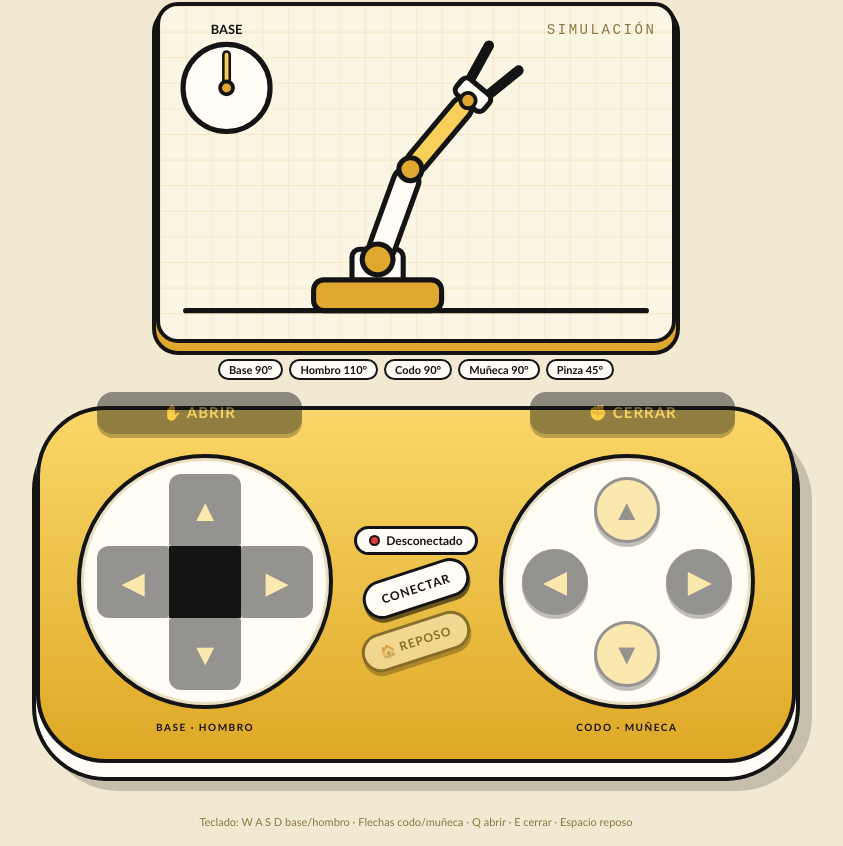
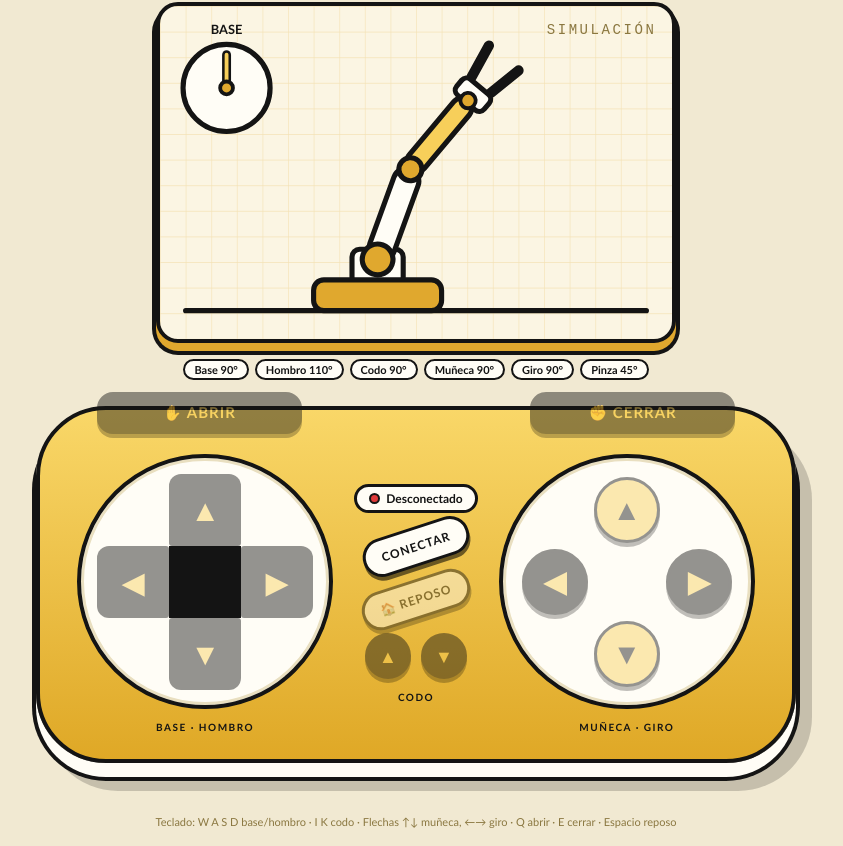
Before and after one commit to JonaArgueta/control-brazo, a plain HTML site: page index/index.html in a window 1280 px wide. Shown: the part 62-908 px from the top of the page, without its empty margins (224-1067 px from the left). Drawn offline with Linux system fonts and the light colour scheme.

Commit message:
Update index.html

```diff
--- a/index/index.html
+++ b/index/index.html
@@ -86,8 +86,13 @@
           transform:rotate(-18deg); font-family:inherit; cursor:pointer; box-shadow:0 4px 0 rgba(0,0,0,.55); }
   .pill:active, .pill.activo { transform:rotate(-18deg) translateY(3px); box-shadow:0 1px 0 rgba(0,0,0,.55); }
 
+  .codo { text-align:center; }
+  .codo .fila { display:flex; gap:10px; justify-content:center; }
+  .mini { width:46px; height:46px; border-radius:50%; background:var(--negro); color:var(--oro2);
+          border:3px solid var(--negro); font-size:18px; font-weight:900; padding:0; }
+
   #log { font-size:12px; min-height:16px; text-align:center; color:#6b5a2a; }
-  .atajos { font-size:11px; color:#8a7740; text-align:center; max-width:520px; }
+  .atajos { font-size:11px; color:#8a7740; text-align:center; max-width:560px; }
 
   /* Celular en vertical */
   @media (max-width:560px) {
@@ -144,6 +149,8 @@
           <g id="g2" transform="translate(0,-75) rotate(20)">
             <rect x="-8" y="-70" width="16" height="70" rx="8" fill="#f7cf5a" stroke="#141414" stroke-width="4"/>
             <g id="g3" transform="translate(0,-70)">
+              <!-- Garra (g4 se aplasta para simular el giro lateral) -->
+              <g id="g4">
                 <g id="dedoI" transform="translate(-9,-12) rotate(-11)">
                   <rect x="-4" y="-36" width="8" height="36" rx="4" fill="#141414"/>
                 </g>
@@ -151,6 +158,7 @@
                   <rect x="-4" y="-36" width="8" height="36" rx="4" fill="#141414"/>
                 </g>
                 <rect x="-14" y="-14" width="28" height="16" rx="5" fill="#fffdf6" stroke="#141414" stroke-width="4"/>
+              </g>
               <circle r="6" fill="#e0a82e" stroke="#141414" stroke-width="3"/>
             </g>
             <circle r="9" fill="#e0a82e" stroke="#141414" stroke-width="4"/>
@@ -161,7 +169,7 @@
     </div>
     <div class="datos">
       <span id="dB"></span><span id="dH"></span><span id="dC"></span>
-      <span id="dM"></span><span id="dP"></span>
+      <span id="dM1"></span><span id="dM2"></span><span id="dP"></span>
     </div>
   </div>
 
@@ -187,24 +195,31 @@
         <div class="estado"><span id="led"></span><span id="txt">Desconectado</span></div>
         <button class="pill" id="conectar">CONECTAR</button>
         <button class="tecla pill" data-c="1" disabled>🏠 REPOSO</button>
+        <div class="codo">
+          <div class="fila">
+            <button class="tecla mini" data-c="i" disabled>▲</button>
+            <button class="tecla mini" data-c="k" disabled>▼</button>
+          </div>
+          <span class="etq">CODO</span>
+        </div>
       </div>
 
       <div class="der">
         <div class="aro">
           <div class="rombo">
-            <button class="tecla u oro" data-c="i" disabled>▲</button>
-            <button class="tecla l neg" data-c="j" disabled>◀</button>
-            <button class="tecla r neg" data-c="l" disabled>▶</button>
-            <button class="tecla d oro" data-c="k" disabled>▼</button>
+            <button class="tecla u oro" data-c="l" disabled>▲</button>
+            <button class="tecla l neg" data-c="u" disabled>◀</button>
+            <button class="tecla r neg" data-c="y" disabled>▶</button>
+            <button class="tecla d oro" data-c="j" disabled>▼</button>
           </div>
         </div>
-        <span class="etq">CODO · MUÑECA</span>
+        <span class="etq">MUÑECA · GIRO</span>
       </div>
     </div>
   </div>
 
   <div id="log"></div>
-  <div class="atajos">Teclado: W A S D base/hombro · Flechas codo/muñeca · Q abrir · E cerrar · Espacio reposo</div>
+  <div class="atajos">Teclado: W A S D base/hombro · I K codo · Flechas ↑↓ muñeca, ←→ giro · Q abrir · E cerrar · Espacio reposo</div>
 
 <script>
   /* ---------- Bluetooth ---------- */
@@ -259,17 +274,22 @@
 
   /* ---------- Simulación de la garra ---------- */
   const PASO = 5;
-  const LIM = { b:[0,180], h:[75,165], c:[0,180], m:[0,180], p:[10,120] };
-  const meta  = { b:90, h:110, c:90, m:90, p:45 };
-  const vista = { ...meta };
+  // b=base, h=hombro, c=codo, m1=muñeca arriba/abajo, m2=muñeca giro, p=pinza
+  const LIM = { b:[0,180], h:[75,165], c:[0,180], m1:[0,180], m2:[0,180], p:[10,120] };
+  const REPOSO = { b:90, h:110, c:90, m1:90, m2:90, p:45 };
+  const meta  = { ...REPOSO };
+  const vista = { ...REPOSO };
   const acotar = (k, v) => Math.min(LIM[k][1], Math.max(LIM[k][0], v));
 
-  const MOV = { a:['b',-PASO], d:['b',PASO], w:['h',PASO], s:['h',-PASO],
-                i:['c',PASO],  k:['c',-PASO], j:['m',-PASO], l:['m',PASO],
-                o:['p',PASO],  c:['p',-PASO] };
+  const MOV = { a:['b',-PASO],  d:['b',PASO],
+                w:['h',PASO],   s:['h',-PASO],
+                i:['c',PASO],   k:['c',-PASO],
+                j:['m1',-PASO], l:['m1',PASO],
+                u:['m2',-PASO], y:['m2',PASO],
+                o:['p',PASO],   c:['p',-PASO] };
 
   function simular(cmd) {
-    if (cmd === '1') { meta.b = 90; meta.h = 110; meta.c = 90; meta.m = 90; return; }
+    if (cmd === '1') { Object.assign(meta, REPOSO); return; }
     if (cmd === '2') { meta.h = 150; return; }
     if (cmd === '3') { meta.b = 45; return; }
     if (cmd === '4') { meta.b = 135; return; }
@@ -278,22 +298,31 @@
   }
 
   const $ = id => document.getElementById(id);
-  const g1 = $('g1'), g2 = $('g2'), g3 = $('g3'), dedoI = $('dedoI'), dedoD = $('dedoD'), aguja = $('aguja');
+  const g1 = $('g1'), g2 = $('g2'), g3 = $('g3'), g4 = $('g4');
+  const dedoI = $('dedoI'), dedoD = $('dedoD'), aguja = $('aguja');
 
   function dibujar() {
     for (const k in meta) vista[k] += (meta[k] - vista[k]) * 0.12;
+
     g1.setAttribute('transform', `translate(170,198) rotate(${130 - vista.h})`);
     g2.setAttribute('transform', `translate(0,-75) rotate(${vista.c - 70})`);
-    g3.setAttribute('transform', `translate(0,-70) rotate(${(vista.m - 90) * 0.5})`);
+    g3.setAttribute('transform', `translate(0,-70) rotate(${(vista.m1 - 90) * 0.7})`);
+
+    // Giro lateral de la muñeca: la garra se "aplasta" como si girara sobre su eje
+    const sx = Math.max(0.3, Math.cos((vista.m2 - 90) * 0.8 * Math.PI / 180));
+    g4.setAttribute('transform', `scale(${sx},1)`);
+
     const abre = 4 + (vista.p - 10) * 0.2;
     dedoI.setAttribute('transform', `translate(-9,-12) rotate(${-abre})`);
     dedoD.setAttribute('transform', `translate(9,-12) rotate(${abre})`);
     aguja.setAttribute('transform', `rotate(${vista.b - 90})`);
-    $('dB').textContent = 'Base ' + Math.round(meta.b) + '°';
-    $('dH').textContent = 'Hombro ' + Math.round(meta.h) + '°';
-    $('dC').textContent = 'Codo ' + Math.round(meta.c) + '°';
-    $('dM').textContent = 'Muñeca ' + Math.round(meta.m) + '°';
-    $('dP').textContent = 'Pinza ' + Math.round(meta.p) + '°';
+
+    $('dB').textContent  = 'Base ' + Math.round(meta.b) + '°';
+    $('dH').textContent  = 'Hombro ' + Math.round(meta.h) + '°';
+    $('dC').textContent  = 'Codo ' + Math.round(meta.c) + '°';
+    $('dM1').textContent = 'Muñeca ' + Math.round(meta.m1) + '°';
+    $('dM2').textContent = 'Giro ' + Math.round(meta.m2) + '°';
+    $('dP').textContent  = 'Pinza ' + Math.round(meta.p) + '°';
     requestAnimationFrame(dibujar);
   }
   dibujar();
@@ -322,7 +351,8 @@
 
   /* ---------- Teclado (laptop) ---------- */
   const mapa = { w:'w', a:'a', s:'s', d:'d',
-                 arrowup:'i', arrowdown:'k', arrowleft:'j', arrowright:'l',
+                 i:'i', k:'k',
+                 arrowup:'l', arrowdown:'j', arrowleft:'u', arrowright:'y',
                  q:'o', e:'c', ' ':'1', r:'1', enter:'1' };
   document.addEventListener('keydown', e => {
     const c = mapa[e.key.toLowerCase()];
```
Lines whose indentation alone changed are shown as unchanged.
